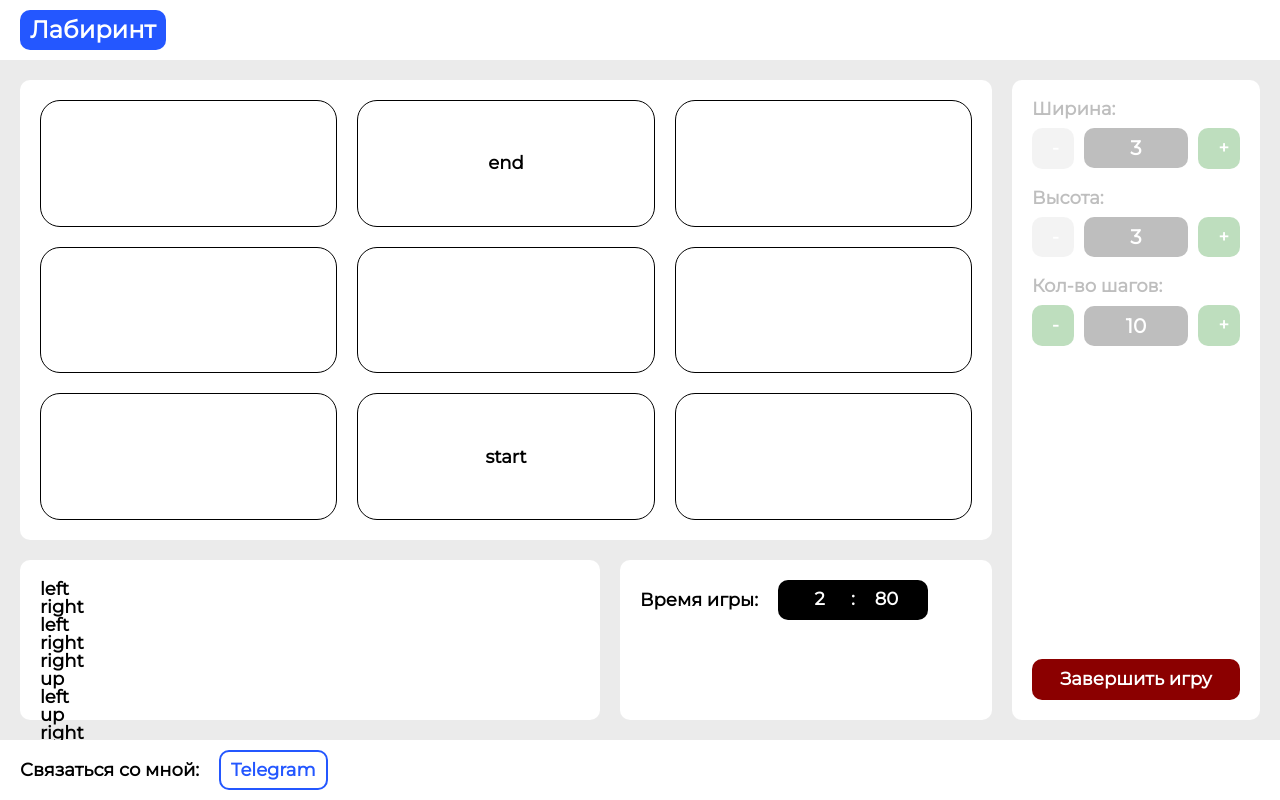
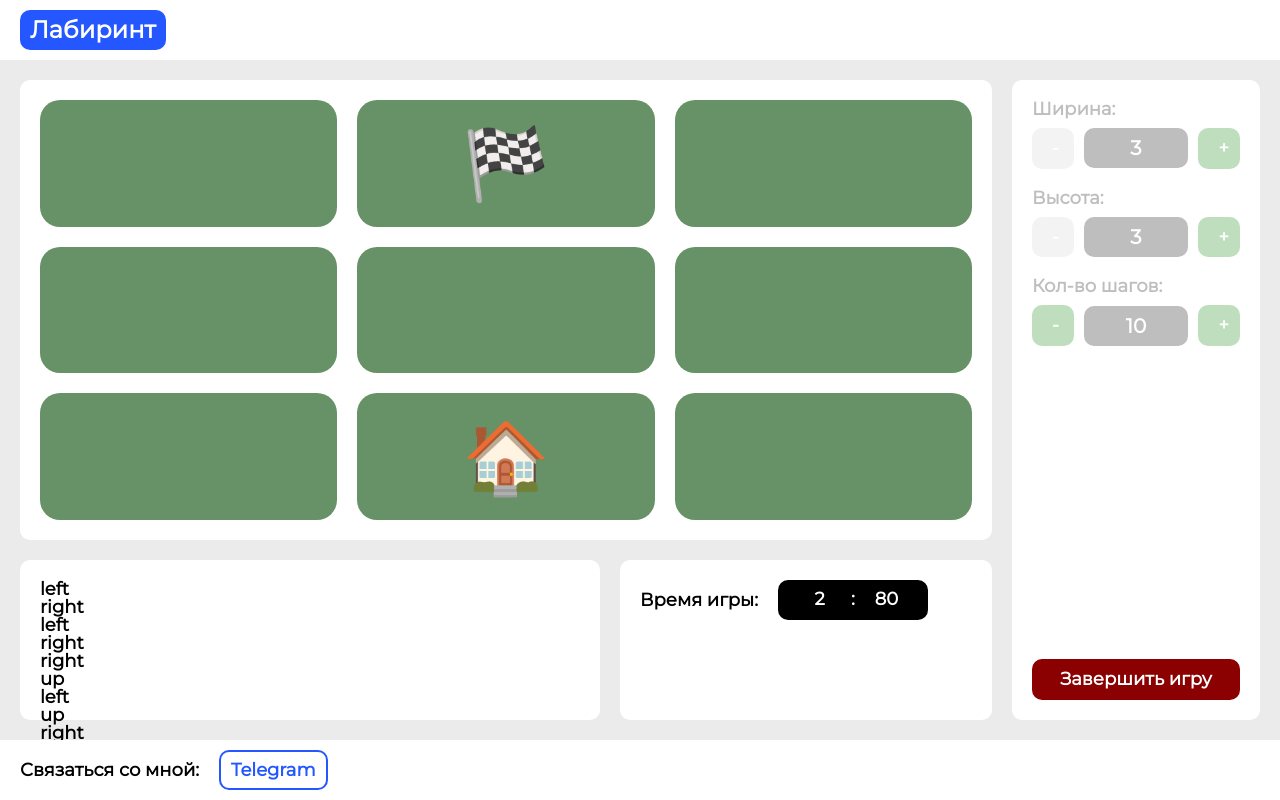
Before and after one commit to szatolokinweb/labyrinth, a React (Create React App) app: page / in a window 1280 px wide. Both pictures are taken after a click on the button "Начать игру". Built offline with nearby package versions, Linux system fonts and the light colour scheme.

Commit message:
Update board

```diff
--- a/src/components/Board/Board.js
+++ b/src/components/Board/Board.js
@@ -1,43 +1,50 @@
 import { useSelector } from "react-redux";
+import { useEffect, useRef } from "react";
+import classNames from "classnames";
 
 import styles from "./Board.module.scss";
 
-import { Button } from "../Button/Button";
+import { repeat } from "../../utils/repeat";
+import { getPoint } from "../../utils/getPoint";
+import { getSymbol } from "../../utils/getSymbol";
 
 export const Board = () => {
+  const ref = useRef(null);
+
   const { gameState, gameWidth, gameHeight, gameStart, gameEnd } = useSelector(
     (state) => state
   );
 
+  // useEffect(() => {
+  //   const handleResize = () => {
+  //     console.log(ref.current);
+  //   };
+
+  //   handleResize();
+
+  //   return () => {};
+  // }, []);
+
   return (
-    gameState === "game" && (
-      <div className={styles.grid}>
-        {(() => {
-          const arr = [];
-          for (let i = 0; i < gameHeight; i++) {
-            arr.push(123);
-          }
-          return arr;
-        })().map((item, y) => (
-          <div>
-            {(() => {
-              const arr = [];
-              for (let i = 0; i < gameWidth; i++) {
-                arr.push(123);
-              }
-              return arr;
-            })().map((item, x) => (
-              <div>
-                {x === gameStart.x && y === gameStart.y
-                  ? "start"
-                  : x === gameEnd.x && y === gameEnd.y
-                  ? "end"
-                  : ""}
-              </div>
-            ))}
-          </div>
-        ))}
+    <div className={styles.wrapper}>
+      <div
+        className={styles.grid}
+        style={{ "--width": gameWidth, "--height": gameHeight }}
+      >
+        {repeat(gameWidth * gameHeight).map((_, index) => {
+          const { x, y } = getPoint(index, gameWidth, gameHeight);
+          return (
+            <div
+              key={`${index}-${gameWidth}-${gameHeight}`}
+              className={classNames(styles.cell, {
+                [styles.game]: gameState === "game",
+              })}
+            >
+              {gameState === "game" && getSymbol(x, y, gameStart, gameEnd)}
+            </div>
+          );
+        })}
       </div>
-    )
+    </div>
   );
 };
--- a/src/components/Board/Board.module.scss
+++ b/src/components/Board/Board.module.scss
@@ -1,21 +1,27 @@
+.wrapper {
+  width: 100%;
+  height: 100%;
+}
+
 .grid {
   height: 100%;
   display: grid;
-  grid-template-rows: repeat(3, 1fr);
+  grid-template-columns: repeat(var(--width), 1fr);
+  grid-template-rows: repeat(var(--height), 1fr);
+  column-gap: var(--gap);
   row-gap: var(--gap);
+}
 
-  > div {
-    display: grid;
-    grid-template-columns: repeat(3, 1fr);
-    column-gap: var(--gap);
+.cell {
+  display: flex;
+  justify-content: center;
+  align-items: center;
 
-    > div {
-      display: flex;
-      justify-content: center;
-      align-items: center;
+  background-color: lightgray;
+  border-radius: var(--gap);
+  font-size: 70px;
 
-      border: 1px solid black;
-      border-radius: var(--gap);
-    }
+  &.game {
+    background-color: rgb(103, 146, 103);
   }
 }
--- /dev/null
+++ b/src/utils/getPoint.js
@@ -0,0 +1,4 @@
+export const getPoint = (index, width, height) => ({
+  x: index % width,
+  y: Math.floor(index / height),
+});
--- /dev/null
+++ b/src/utils/getSymbol.js
@@ -0,0 +1,9 @@
+export const getSymbol = (x, y, start, end) => {
+  if (x === start.x && y === start.y) {
+    return "🏠";
+  }
+  if (x === end.x && y === end.y) {
+    return "🏁";
+  }
+  return "";
+};
--- /dev/null
+++ b/src/utils/repeat.js
@@ -0,0 +1,5 @@
+export const repeat = (count) => {
+  const arr = [];
+  for (let i = 0; i < count; i++) arr.push(null);
+  return arr;
+};
```
